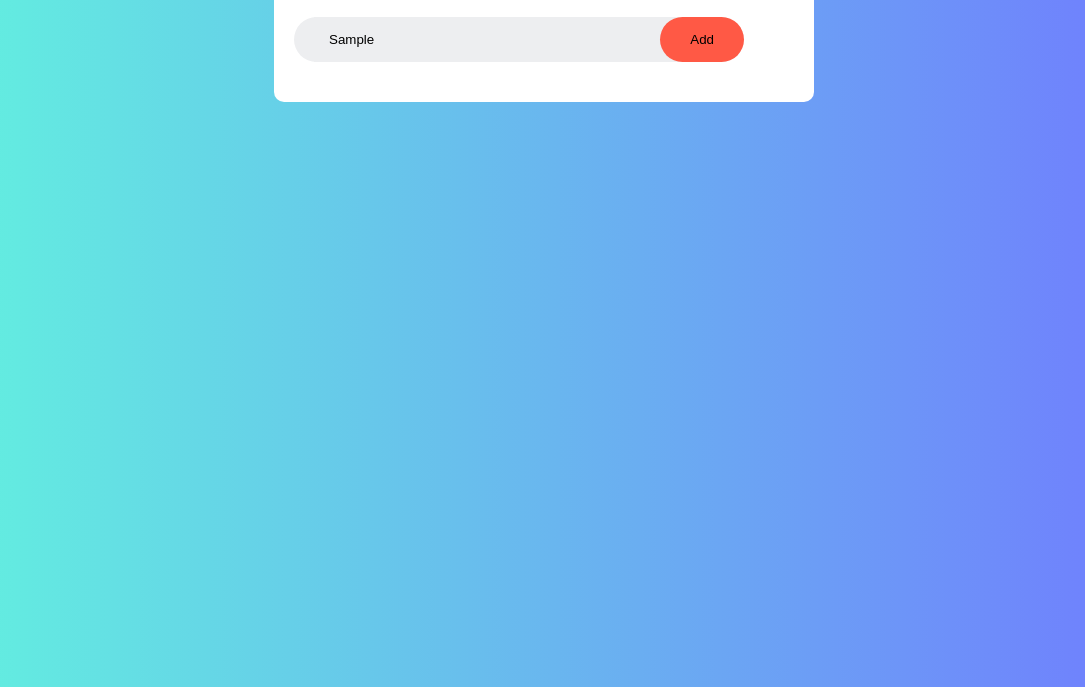
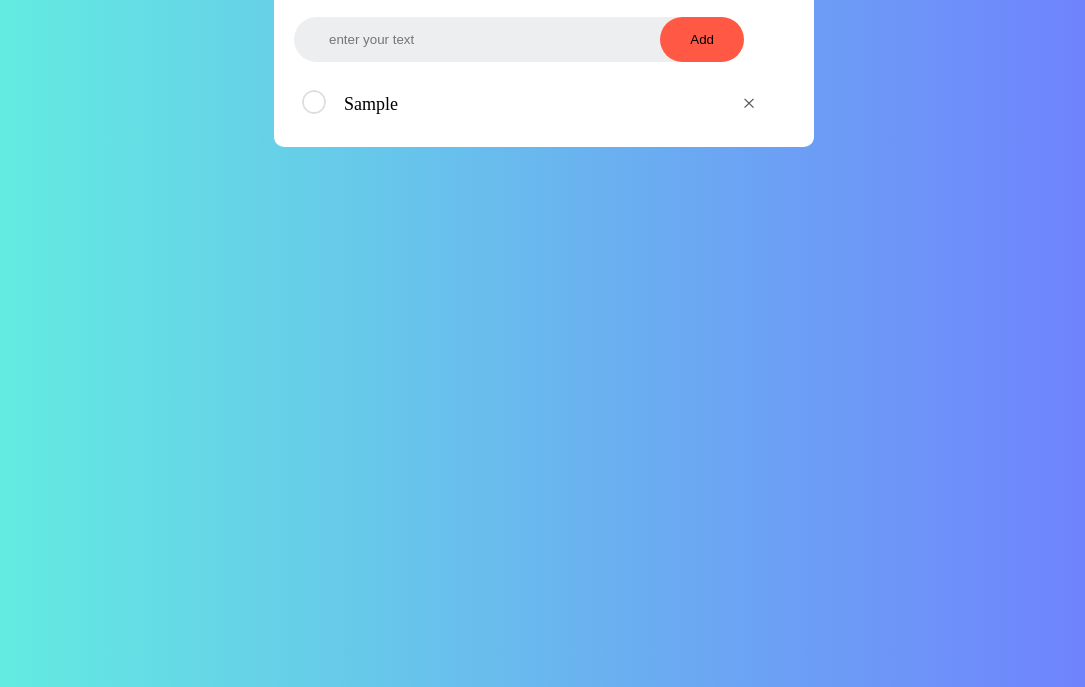
Before and after one commit to shwetabairwa/to-do-list-js, a plain HTML site: page index.html in a window 1280 px wide. Both pictures are taken after typing "Sample" into the empty fields and a click on the button "Add". Shown: the part 113-800 px from the top of the page, without its empty margins (96-1181 px from the left). Drawn offline with Linux system fonts and the light colour scheme.

Commit message:
add all file

```diff
--- a/index.html
+++ b/index.html
@@ -14,10 +14,10 @@
           <img src="images/icon.png" alt="" />
         </div>
         <div class="enter-text">
-          <input class="input-box" type="text" placeholder="enter your text" />
+          <input id="input-box" type="text" placeholder="enter your text" />
           <button onclick="addTask()">Add</button>
         </div>
-        <ul class="list-container">
+        <ul id="list-container">
           <!-- <li class="cheched">Task 1</li>
           <li>Task 2</li> -->
         </ul>
--- a/script.js
+++ b/script.js
@@ -2,13 +2,16 @@ const inputBox = document.getElementById("input-box");
 const listContainer = document.getElementById("list-container");
 
 function addTask() {
+  console.log("work");
   if (inputBox.value === "") {
     alert("you must write somthing!!!");
   } else {
     let li = document.createElement("li");
     li.innerHTML = inputBox.value;
     listContainer.appendChild(li);
-    console.log("li");
+    let span = document.createElement("span");
+    span.innerHTML = "\u00d7";
+    li.appendChild(span);
   }
   inputBox.value = "";
 }
--- a/style.css
+++ b/style.css
@@ -22,9 +22,9 @@
   height: max-content;
   padding: 20px;
   display: flex;
+
   flex-direction: column;
   gap: 20px;
-  align-items: start;
 
   border-radius: 10px;
 }
@@ -68,13 +68,14 @@ button {
 }
 ul li {
   font-size: 18px;
-  line-height: 30px;
+
   list-style: none;
   user-select: none;
-  padding: 12px 8px 12px 50px;
+  padding: 12px 10px 12px 50px;
   font-weight: 400;
   text-transform: capitalize;
   cursor: pointer;
+
   position: relative;
 }
 ul li::before {
@@ -86,7 +87,7 @@ ul li::before {
   width: 24px;
   position: absolute;
   height: 24px;
-  top: 14px;
+  top: 8px;
   left: 8px;
 }
 ul li.cheched {
@@ -96,3 +97,20 @@ ul li.cheched {
 ul li.cheched::before {
   background-image: url("images/checked.png");
 }
+ul li span {
+  position: absolute;
+  right: 30px;
+
+  width: 24px;
+  height: 24px;
+  font-size: 24px;
+  color: #555;
+  top: 5px;
+  padding: 3px;
+  transition: 0.5s;
+  text-align: center;
+}
+ul li span:hover {
+  background-color: #edeef0;
+  border-radius: 50%;
+}
```
